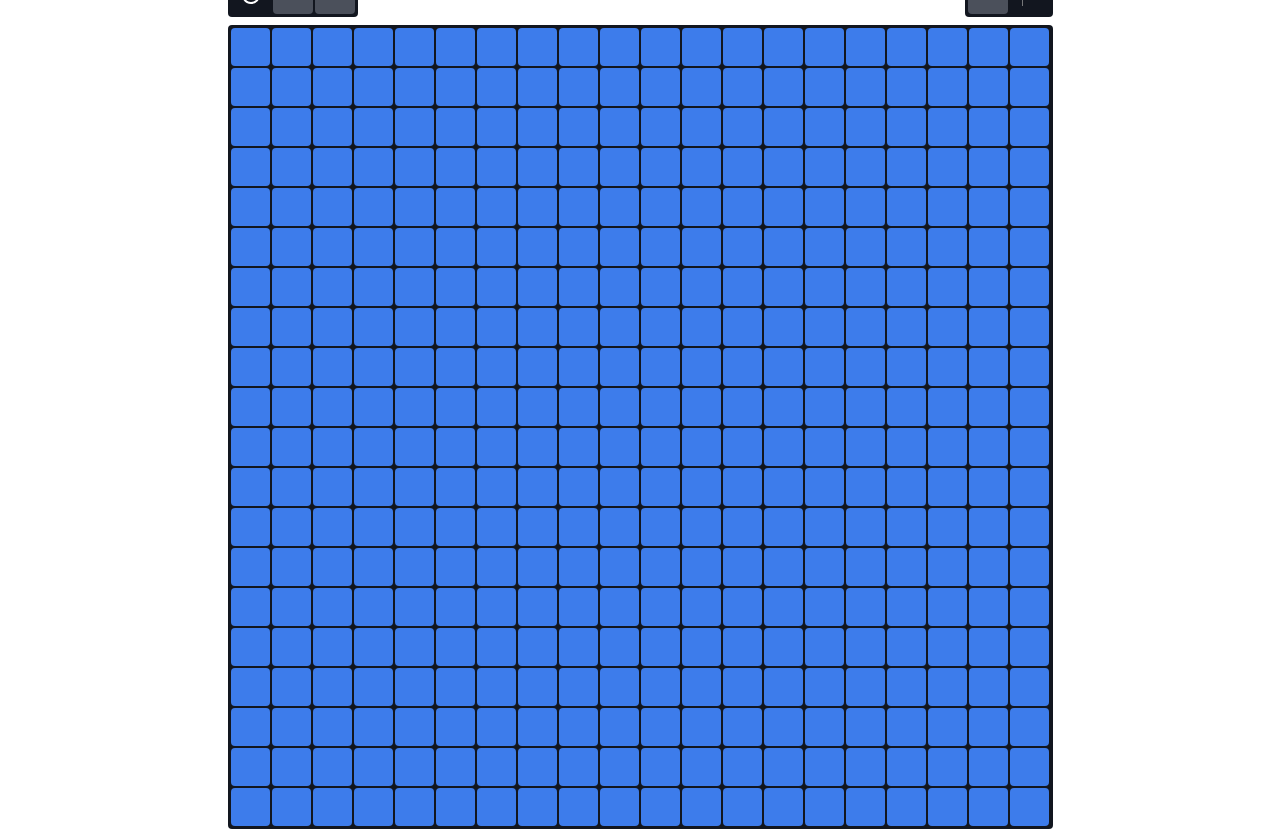
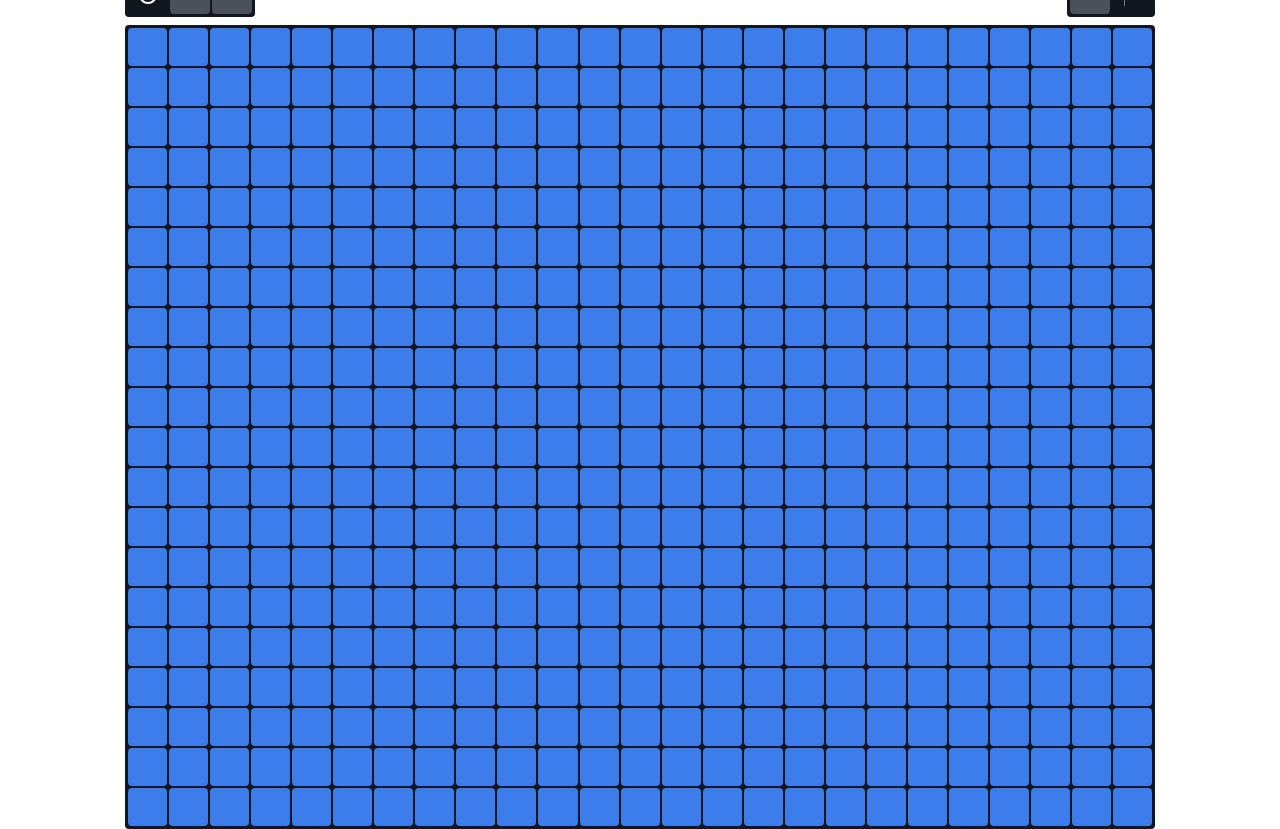
Before and after one commit to SuhairZain/minesweeper, a React (Create React App) app: page / in a window 1280 px wide. Built offline with nearby package versions, Linux system fonts and the light colour scheme.

Commit message:
Use non-square board

```diff
--- a/src/App.tsx
+++ b/src/App.tsx
@@ -11,7 +11,7 @@ import { IBoard, IBoardSize, IBoardState } from "./game/interfaces/IBoardState";
 // <div>Icons made by <a href="https://www.flaticon.com/authors/alfredo-hernandez" title="Alfredo Hernandez">Alfredo Hernandez</a> from <a href="https://www.flaticon.com/" title="Flaticon">www.flaticon.com</a></div>
 // <a target="_blank" href="undefined/icons/set/explosion">Explosion icon</a> icon by <a target="_blank" href="">Icons8</a>
 function App() {
-  const [boardSize, setBoardSize] = useState<IBoardSize>([20, 20]);
+  const [boardSize, setBoardSize] = useState<IBoardSize>([20, 25]);
 
   const [board, setBoard] = useState<IBoard>({
     tiles: new Array(boardSize[0] * boardSize[1])
@@ -73,7 +73,7 @@ function App() {
               let maybeUpdatedBoard = board;
 
               if (!gameStarted) {
-                maybeUpdatedBoard = createBoard(boardSize, 40, index);
+                maybeUpdatedBoard = createBoard(boardSize, 80, index);
                 setBoard(maybeUpdatedBoard);
                 setGameStarted(true);
               }
```
